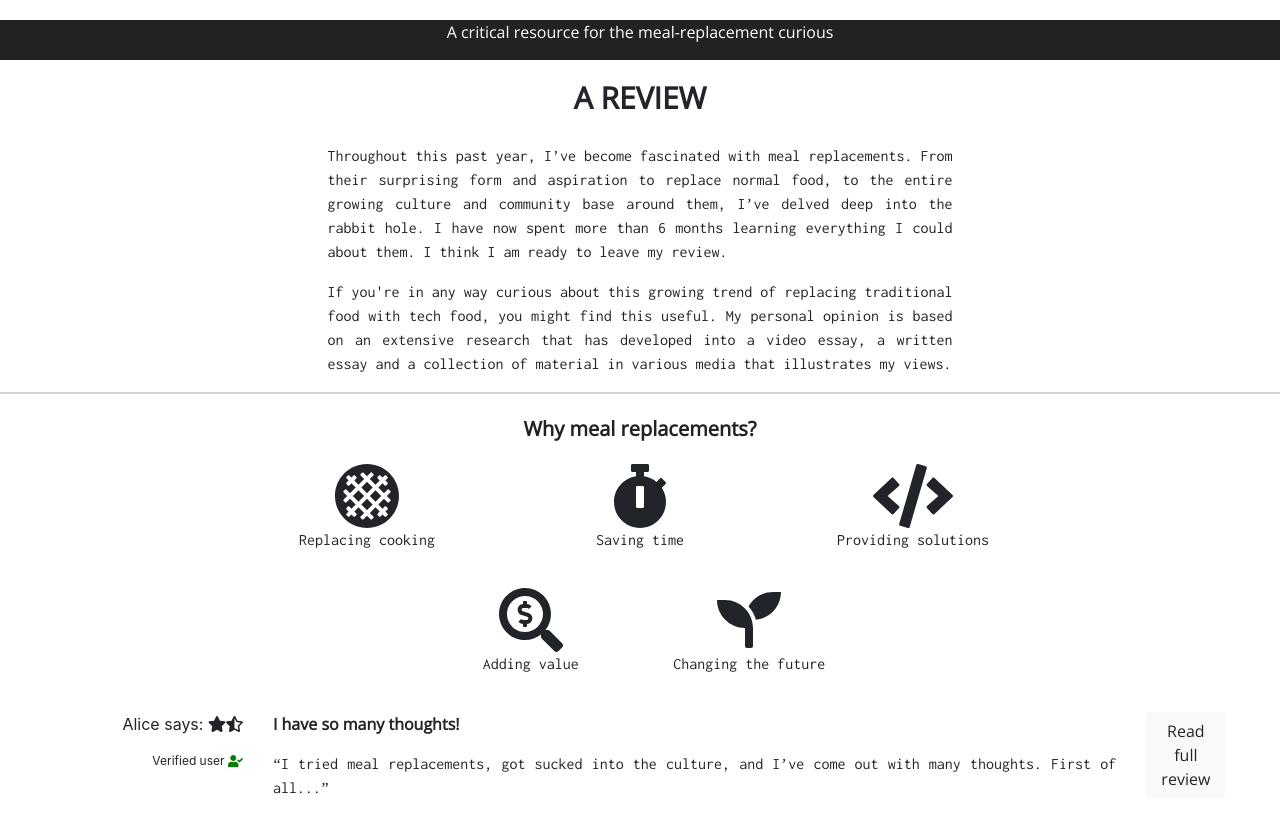
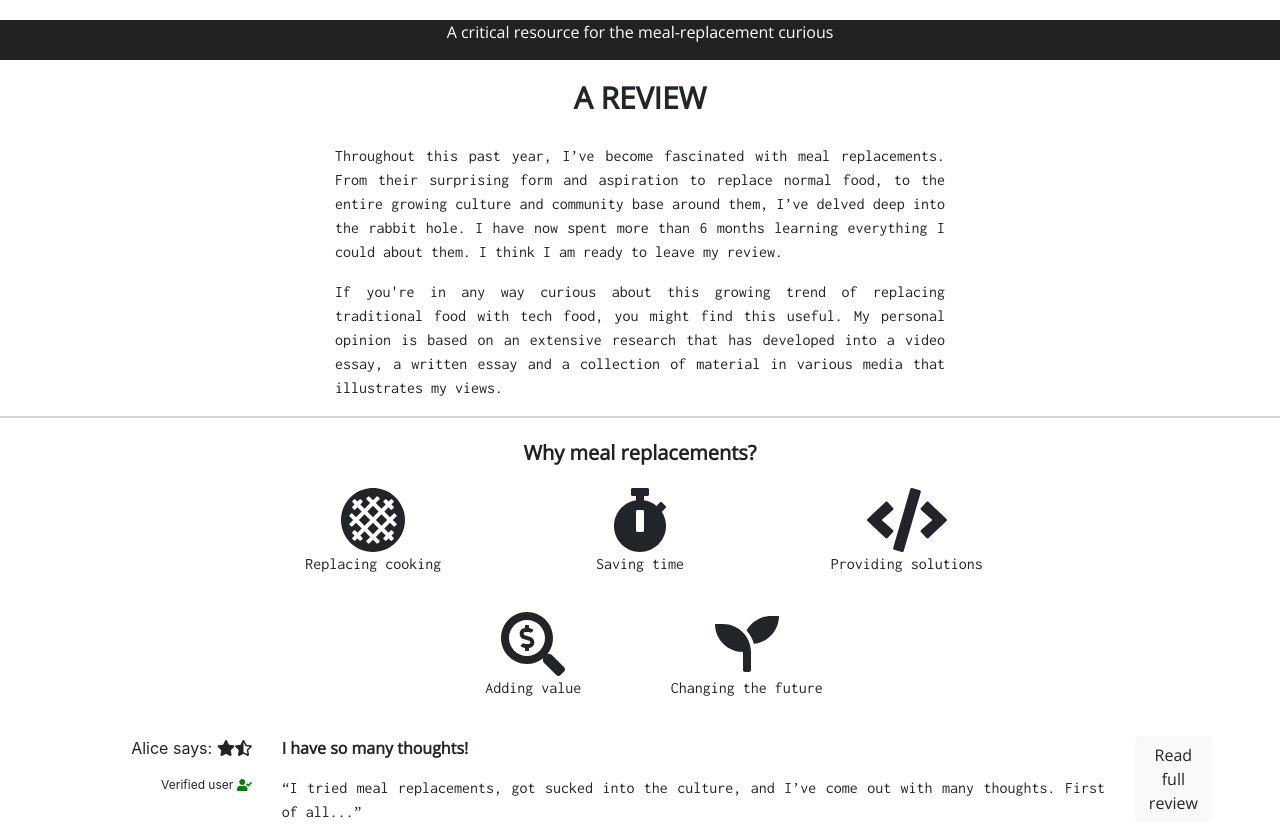
Before and after one commit to alicestrt/framesofreference, a Vue app: page / in a window 1280 px wide. Before the commit the page ends 816 px from the top, so only its background shows below. Built offline with nearby package versions, Linux system fonts and the light colour scheme.

Commit message:
fixed weird margin

```diff
--- a/src/App.vue
+++ b/src/App.vue
@@ -1,22 +1,14 @@
 <template>
-  <div id="app">
-   <b-container fluid></b-container>
-    <router-view></router-view>
-
-
-   </div>
-
+   <b-container fluid>
+     <router-view></router-view>
+   </b-container>
 </template>
 
 <script>
-
-
 export default {
   name: 'app',
-
 }
 </script>
 
 <style>
-
 </style>
```
